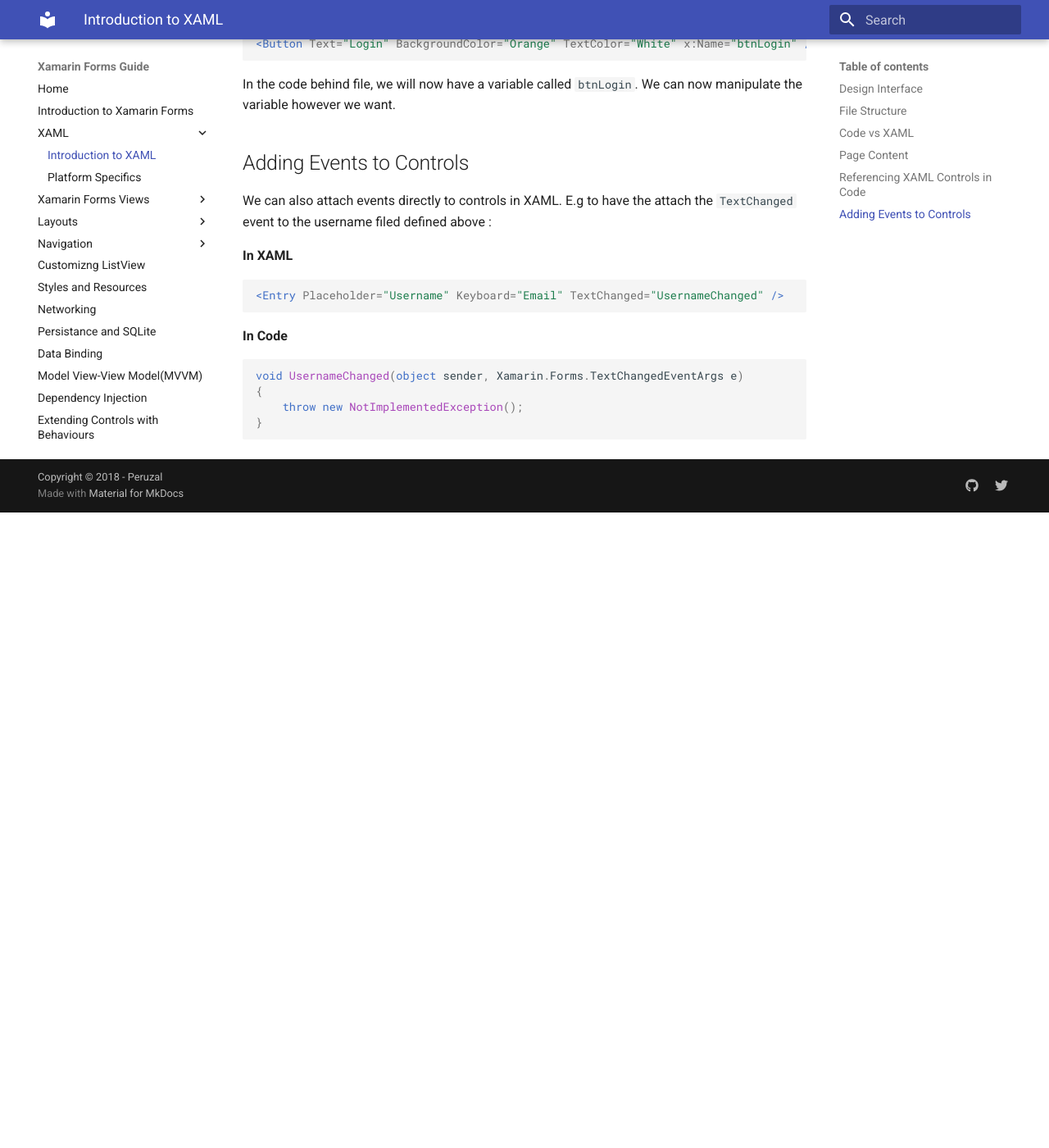
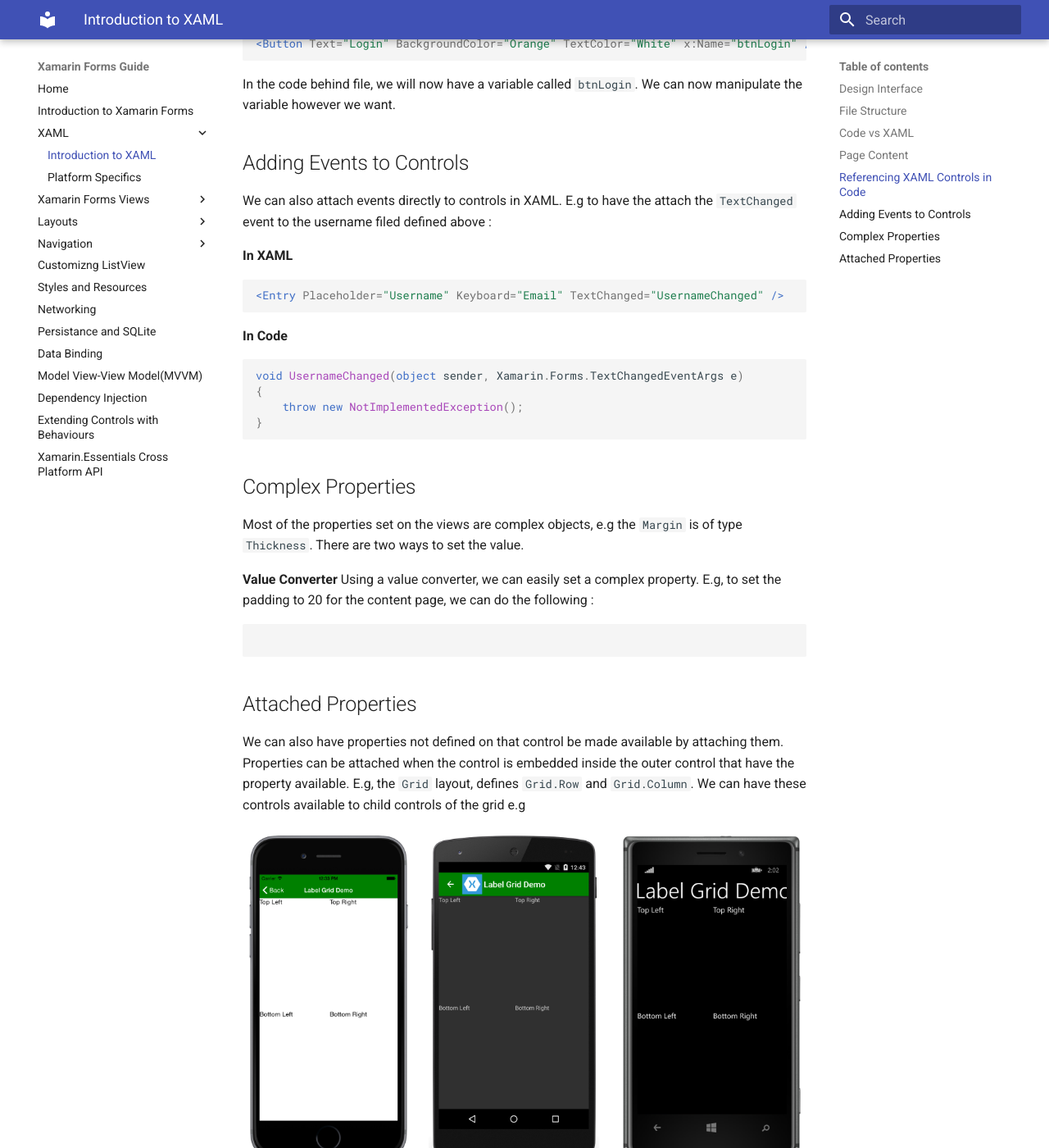
Before and after one commit to Peruzal/xamarin-forms-guide, an MkDocs documentation site: the page built from docs/xaml/introduction.md, in a window 1280 px wide and 1400 px high, scrolled down 2986 px. Shown: the whole window at 82% size. Built offline with MkDocs 1.6.1 and Material for MkDocs 9.7.7, drawn with Linux system fonts in a browser that asks for light colours; old or Windows-style settings are respelled for this version of MkDocs; before the commit the page ends 3611 px from its top, so only the background shows below that; some of the changed text lies outside the part shown.

Commit message:
attached properties

````diff
--- a/docs/xaml/introduction.md
+++ b/docs/xaml/introduction.md
@@ -108,3 +108,39 @@
     throw new NotImplementedException();
 }
 ```
+
+## Complex Properties
+
+Most of the properties set on the views are complex objects, e.g the `Margin` is of type `Thickness`. There are two ways to set the value.
+
+**Value Converter**
+Using a value converter, we can easily set a complex property. E.g, to set the padding to 20 for the content page, we can do the following :
+
+```xml
+
+```
+
+## Attached Properties
+
+We can also have properties not defined on that control be made available by attaching them. Properties can be attached when the control is embedded inside the outer control that have the property available. E.g, the `Grid` layout, defines `Grid.Row` and `Grid.Column`. We can have these controls available to child controls of the grid e.g
+
+![Label Grid](../images/label-grid.png)
+
+```xml
+<Grid>
+  <Grid.RowDefinitions>
+    <RowDefinition Height="*" />
+    <RowDefinition Height="*" />
+  </Grid.RowDefinitions>
+  <Grid.ColumnDefinitions>
+    <ColumnDefinition Width="*" />
+    <ColumnDefinition Width="*" />
+  </Grid.ColumnDefinitions>
+  <Label Text="Top Left" Grid.Row="0" Grid.Column="0" />
+  <Label Text="Top Right" Grid.Row="0" Grid.Column="1" />
+  <Label Text="Bottom Left" Grid.Row="1" Grid.Column="0" />
+  <Label Text="Bottom Right" Grid.Row="1" Grid.Column="1" />
+</Grid>
+```
+
+The `Label` control does not have a property of type `Grid.Row`. Since the `Label` is a child of the `Grid`, we can attach the property to the `Label`.
````
Also changed, not shown: docs/images/label-grid.png (added).
